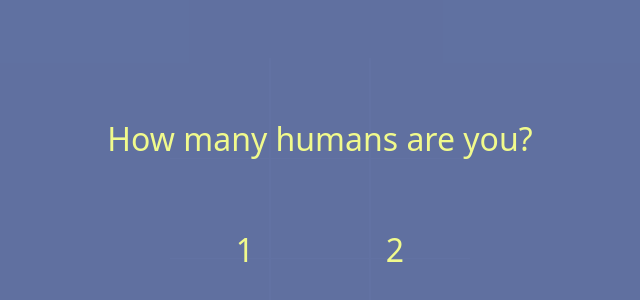
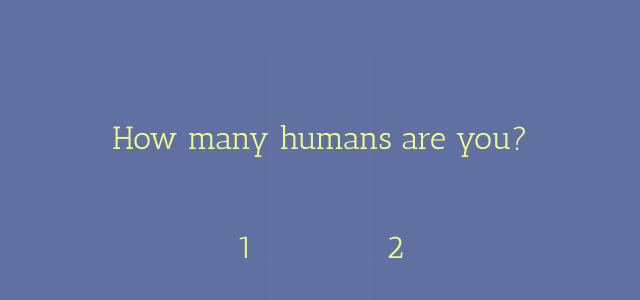
Before and after one commit to sobiwa/tic-tac-toe, a plain HTML site: page index.html in a window 1280 px wide. Shown: the part 192-492 px from the top of the page, without its empty margins (320-960 px from the left). Drawn offline with Linux system fonts and the light colour scheme; the site is published under a folder, as on GitHub Pages, so addresses that start at the root find nothing.

Commit message:
fix text align and attempt to fix missing font

```diff
--- a/script.js
+++ b/script.js
@@ -79,7 +79,7 @@ const start = (function () {
 
     const createPlayer = (players) => {
         if (players === 2) {
-            textDisplay.textContent = `Player 1 \r\nChoose your character`;
+            textDisplay.innerText = `Player 1\nChoose your character`;
         } else {
             textDisplay.textContent = `Choose your character`;
         }
@@ -98,7 +98,7 @@ const start = (function () {
                     if (!player1.char) {
                         player1.char = character;
                         board.classList.add(character);
-                        textDisplay.textContent = `Player 2 \r\nChoose your character`;
+                        textDisplay.innerText = `Player 2\nChoose your character`;
                         element.style.cssText = "opacity: 0.1; cursor: not-allowed";
                     } else {
                         if (player1.char === character) {
--- a/style.css
+++ b/style.css
@@ -1,7 +1,9 @@
 @font-face {
     font-family: 'main-font';
-    src: url("/fonts/anticslab-regular-webfont.woff2") format("woff2"),
-    url("/fonts/anticslab-regular-webfont.woff") format("woff");
+    src: url("./fonts/anticslab-regular-webfont.woff2") format("woff2"),
+    url("./fonts/anticslab-regular-webfont.woff") format("woff");
+    font-weight: normal;
+    font-style: normal;
 }
 
 :root {
@@ -46,8 +48,8 @@ body {
 }
 
 .text-display {
-    white-space: pre;
     text-align: center;
+    max-width: 90%;
 }
 
 .hide {
@@ -142,6 +144,7 @@ body {
     display: flex;
     align-items: center;
     justify-content: center;
+    text-align: center;
 }
 
 .cell-container {
```
